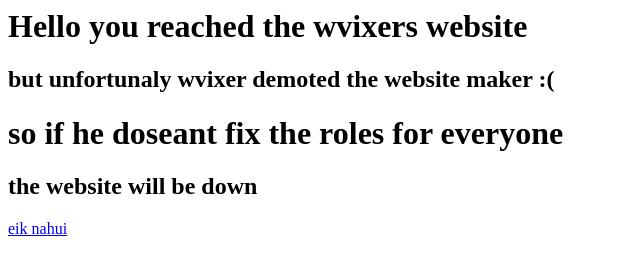
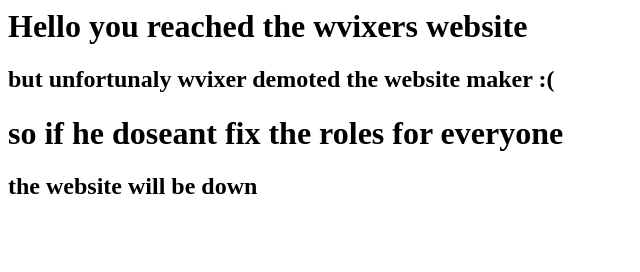
Before and after one commit to wivxer-Gamble/wivxer-Gamble.github.io, a plain HTML site: page index.html in a window 1280 px wide. Shown: the full height of the page, 0-640 px from the left. Drawn offline with Linux system fonts and the light colour scheme.

Commit message:
Update index.html

```diff
--- a/index.html
+++ b/index.html
@@ -2,4 +2,4 @@
 <h2>but unfortunaly wvixer demoted the website maker :( </h2>
 <h1>so if he doseant fix the roles for everyone </h1>
 <h2>the website will be down</h2>
-<a href= Screenshot_2025-08-06_183134.png>eik nahui
+<a href= Screenshot_2025-08-06_183134.png>
```
